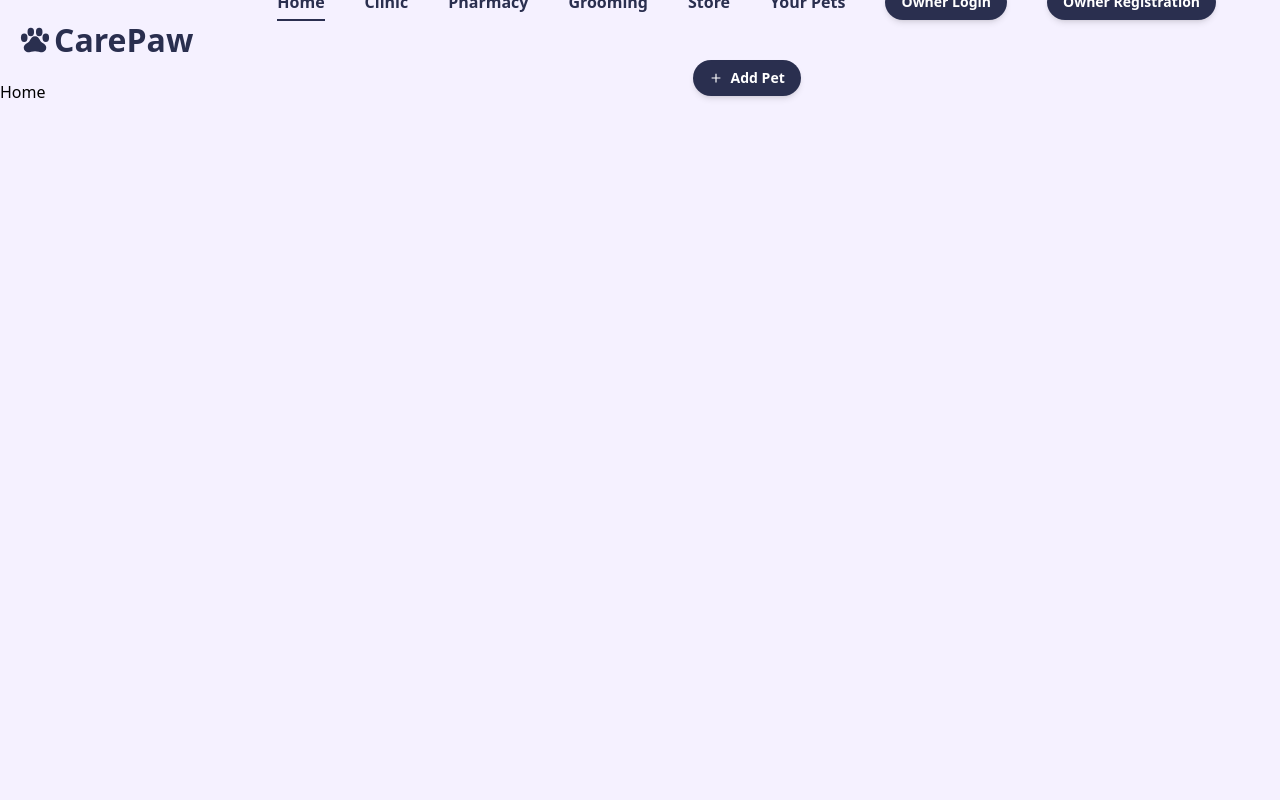
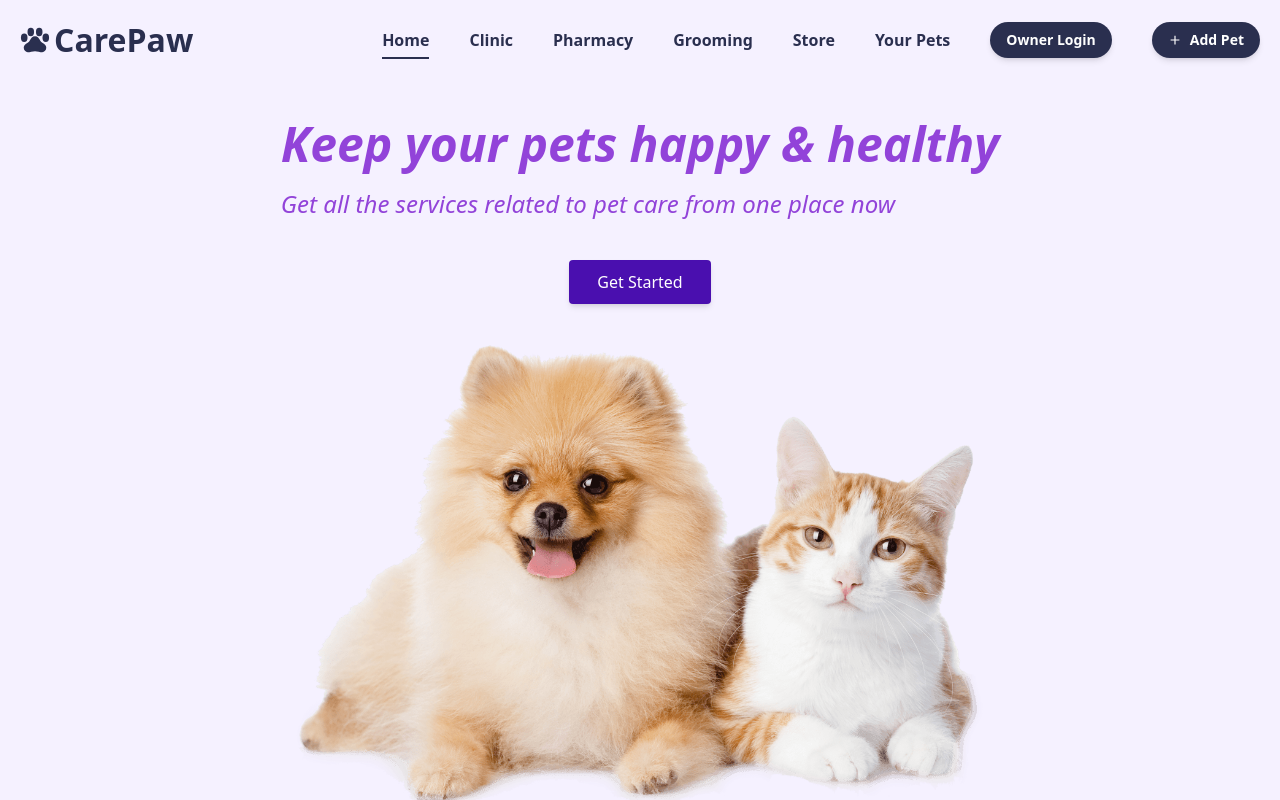
Before and after one commit to AnjaleeNeelika/Pet_Care_App, a React (Vite) app in the folder frontend/: page / in a window 1280 px wide. Built offline with nearby package versions, Linux system fonts and the light colour scheme.

Commit message:
Home Page Desing

```diff
--- a/frontend/src/App.jsx
+++ b/frontend/src/App.jsx
@@ -14,7 +14,7 @@ import RegistrationConfirmationCode from './pages/RegistrationConfirmationCode'
 
 const App = () => {
     return (
-        <div className='bg-[#f5f1ff] h-screen w-full fixed'>
+        <div className='bg-[#f5f1ff] h-screen w-full fixed overflow-auto'>
             <Navbar />
             <div className='w-full h-[calc(100vh-10vh)] mt-[10vh]'>
                 <Routes>
--- a/frontend/src/components/Navbar.jsx
+++ b/frontend/src/components/Navbar.jsx
@@ -92,7 +92,7 @@ const Navbar = () => {
                             Owner Login
                         </Link>
                     </li>
-                    <li>
+                    {/* <li>
                         <Link
                             to={{
                                 pathname: '/owner-registration'
@@ -101,7 +101,7 @@ const Navbar = () => {
                         >
                             Owner Registration
                         </Link>
-                    </li>
+                    </li> */}
                     <li>
                         <Link
                             to={{
--- a/frontend/src/pages/Home.jsx
+++ b/frontend/src/pages/Home.jsx
@@ -1,8 +1,31 @@
 import React from 'react';
+import CatAndDog3 from '../assets/images/Cat&Dog3.png';
+import { Link } from 'react-router-dom';
 
 const Home = () => {
     return (
-        <div>Home</div>
+        <div className='w-full h-fit'>
+            <div className='w-full h-[70vh] p-10 flex flex-wrap justify-center items-center gap-10'>
+                <div className='w-fit'>
+                    <div className='text-5xl text-[#9243d9] italic font-bold'>
+                        Keep your pets happy & healthy
+                    </div>
+                    <div className='text-2xl text-[#9243d9] italic mt-5 w-fit'>
+                        Get all the services related to pet care from one place now
+                    </div>
+                    <div className='w-fit mt-10 mx-auto'>
+                        <Link
+                            to={{
+                                pathname: '/owner-registration'
+                            }}
+                        >
+                            <button className='bg-[#4a0faf] text-white px-7 py-2.5 rounded shadow-md hover:-translate-y-1 duration-150'>Get Started</button>
+                        </Link>
+                    </div>
+                </div>
+                <img src={CatAndDog3} className='h-full w-auto' />
+            </div>
+        </div>
     )
 }
 
```
Also changed, not shown: frontend/src/assets/color_palettes/PurpleColorPalette1.jpg (added), frontend/src/assets/images/Cat&Dog3.png (added).
